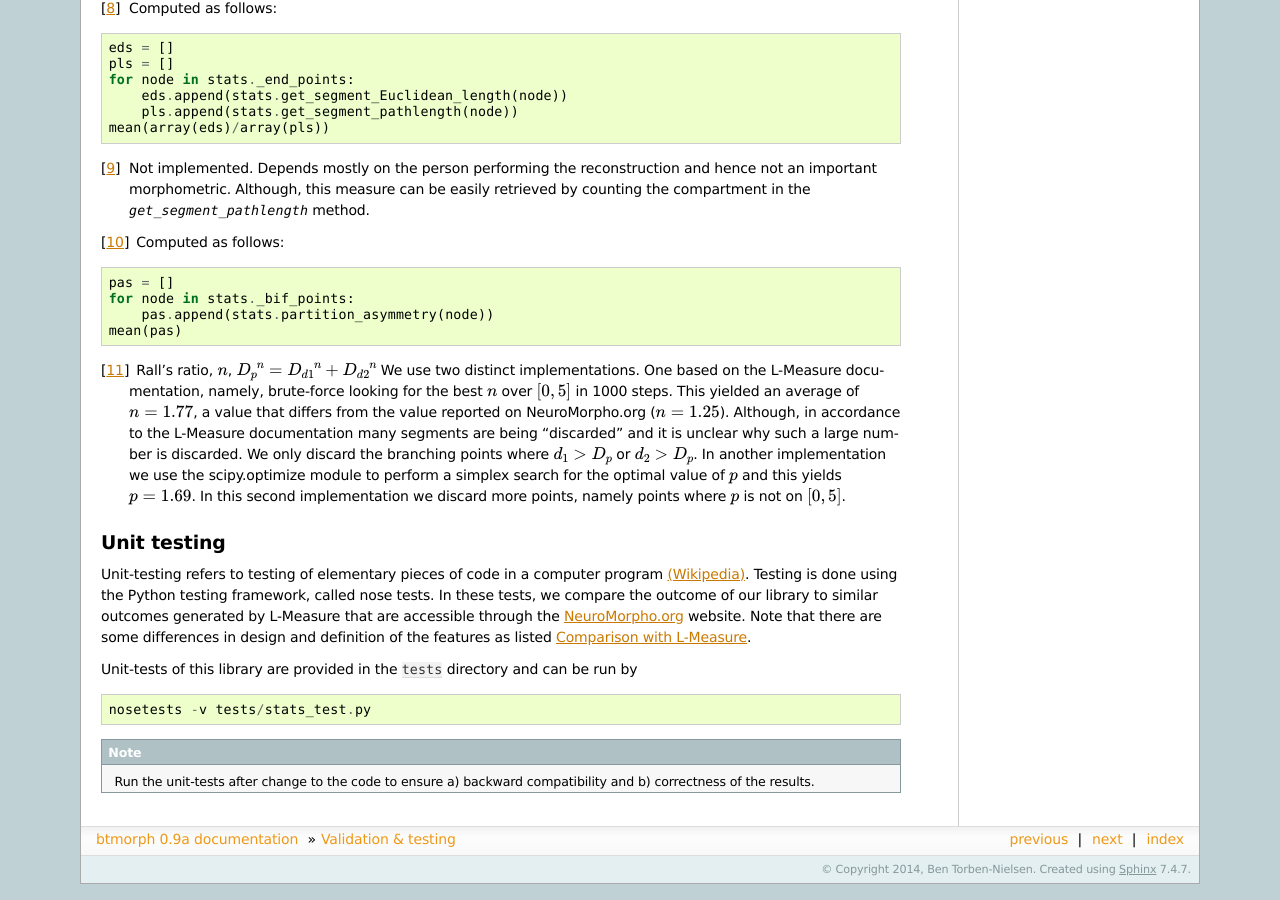
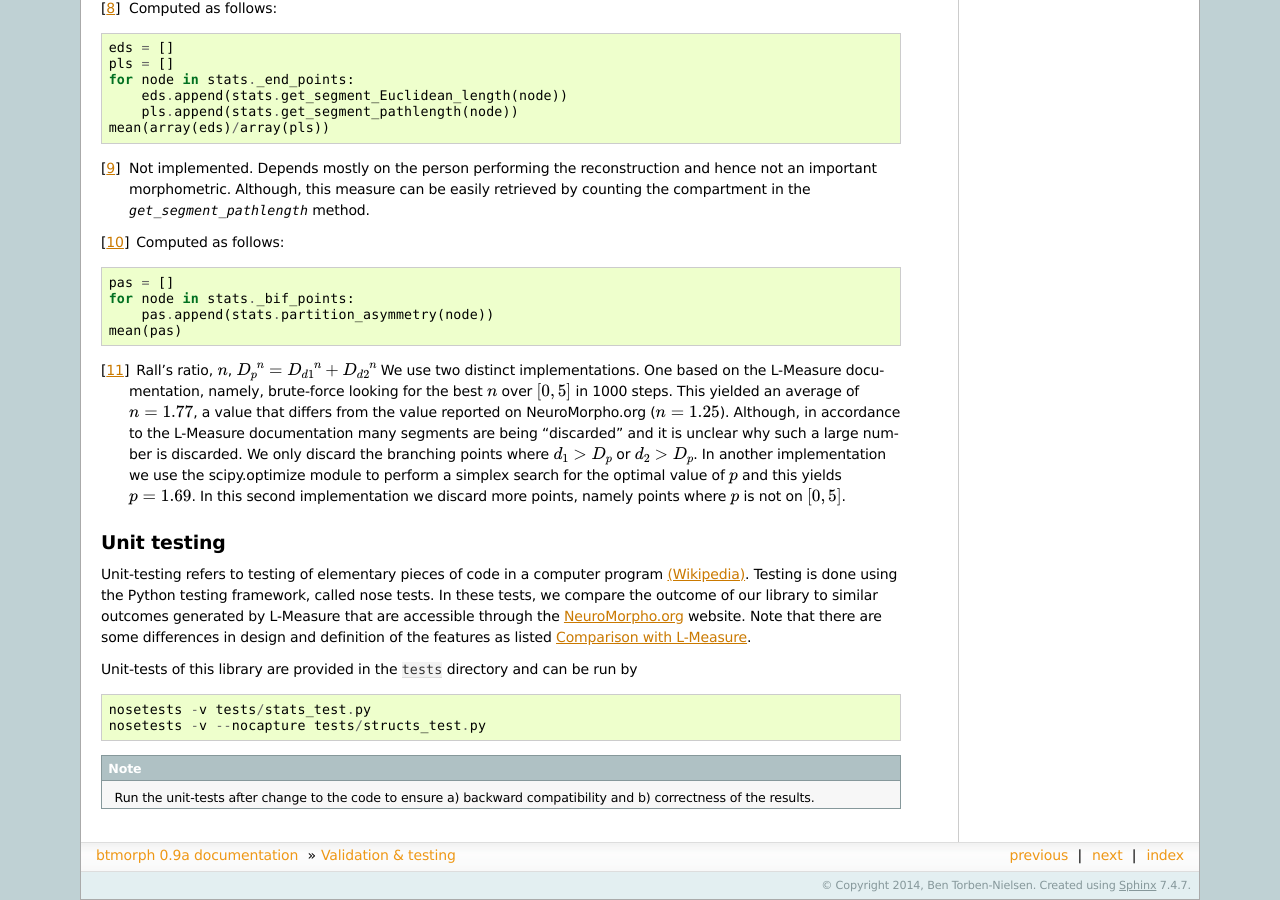
Before and after one commit to epcervantes7/btmorphmirror, a Sphinx documentation site: the page built from docs/validation.rst, in a window 1280 px wide and 900 px high, scrolled down 1090 px. Built offline with Sphinx 7.4.7, drawn with Linux system fonts in a browser that asks for light colours.

Commit message:
minor change in the docu

```diff
--- a/docs/validation.rst
+++ b/docs/validation.rst
@@ -116,5 +116,6 @@ Unit-tests of this library are provided in the ``tests`` directory and can be ru
 ::
 
     nosetests -v tests/stats_test.py
+    nosetests -v --nocapture tests/structs_test.py
 
 .. note:: Run the unit-tests after change to the code to ensure a) backward compatibility and b) correctness of the results.
```
